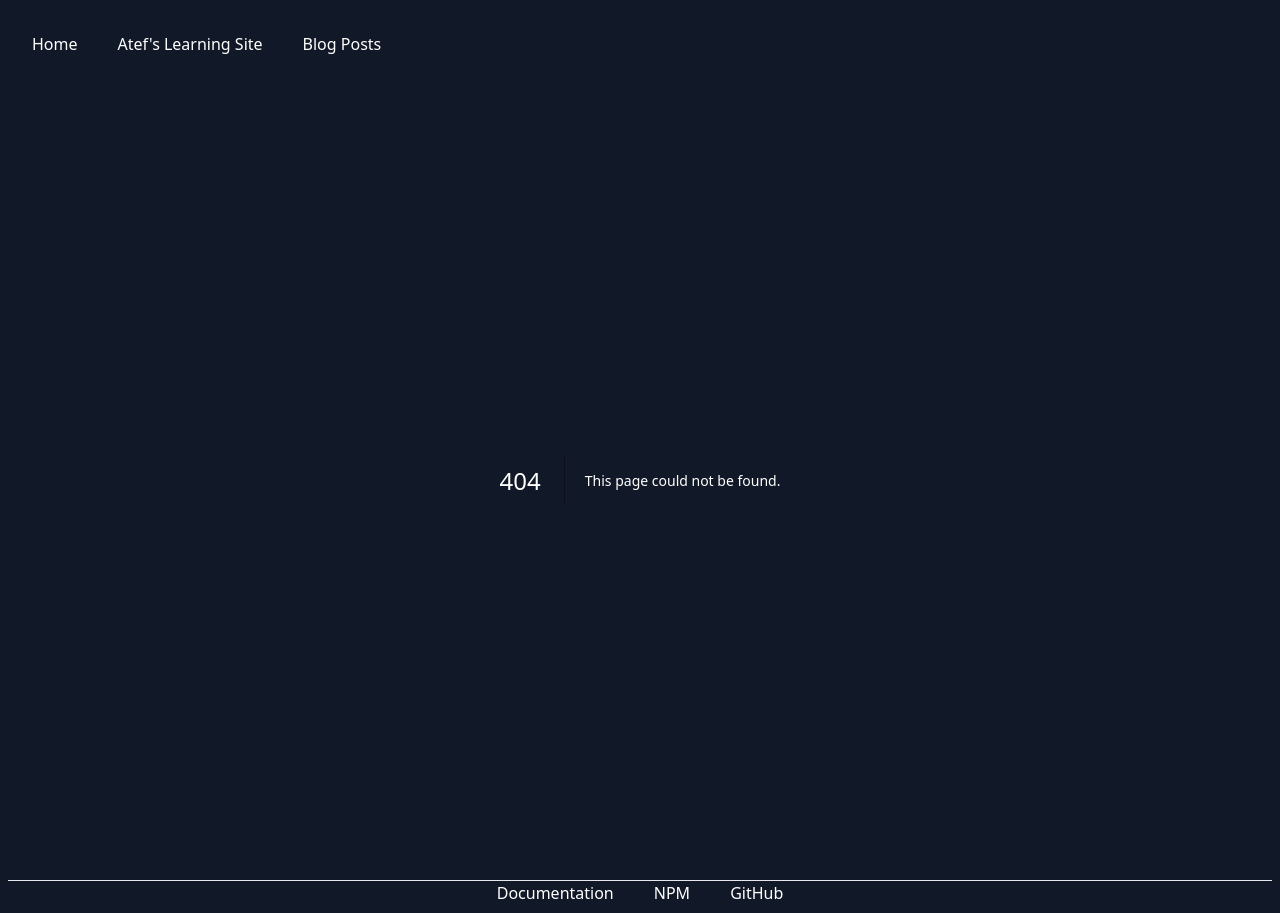
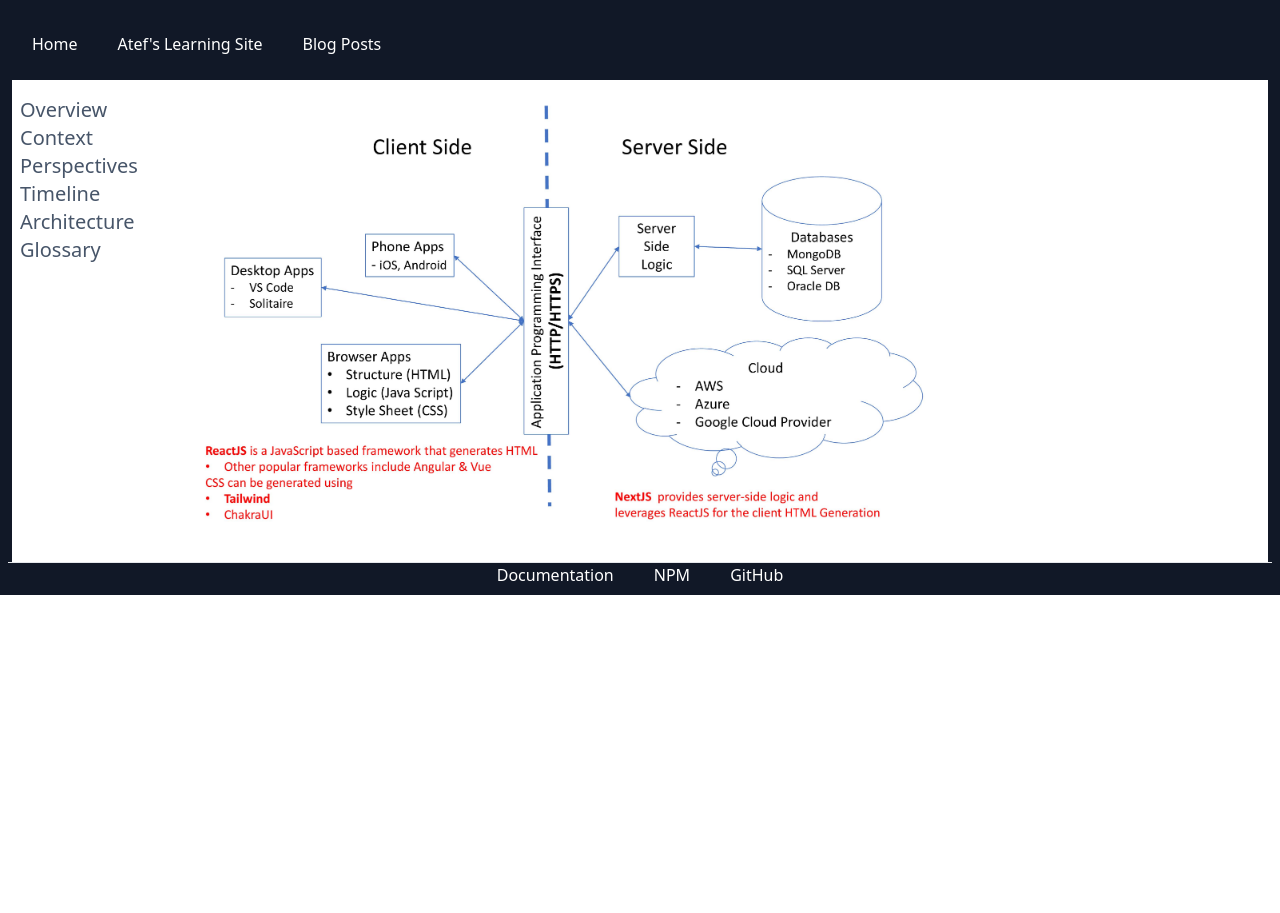
Before and after one commit to dattaray-basab/atef, a Next.js app: page /learn/architecture in a window 1280 px wide. Before the commit this address had no page. After the commit the page ends 800 px from the top, so only its background shows below. Built offline with nearby package versions, Linux system fonts and the light colour scheme.

Commit message:
0.20.7: DONE - added architecture slide

```diff
--- /dev/null
+++ b/app/learn/architecture/page.jsx
@@ -0,0 +1,13 @@
+import Image from "next/image";
+
+const ReactPage = () => {
+  return (
+    <section>
+      <div className='relative h-full w-full'>
+        <Image src='/images/atef.jpg' width={800} height={500} />
+      </div>
+    </section>
+  );
+};
+
+export default ReactPage;
--- a/app/learn/leftBar.tsx
+++ b/app/learn/leftBar.tsx
@@ -17,6 +17,9 @@
           <Link href='/learn/timeline'>Timeline</Link>
         </li>
         <li className='hover:underline'>
+          <Link href='/learn/architecture'>Architecture</Link>
+        </li>
+        <li className='hover:underline'>
           <Link href='/learn/glossary'>Glossary</Link>
         </li>
       </ul>
--- /dev/null
+++ b/app/learn/website/page.jsx
@@ -0,0 +1,10 @@
+const JSPage = () => {
+    return (
+      <section>
+
+          <h1 className='text-xl text-black-500 font-bold mt-4'>Learning About Websites</h1>
+      </section>
+    );
+  };
+
+  export default JSPage;
```
Also changed, not shown: app/learn/website/page.md (added, +1 -0 lines), app/page.tsx (line endings or trailing spaces), public/images/atef.jpg (added).
